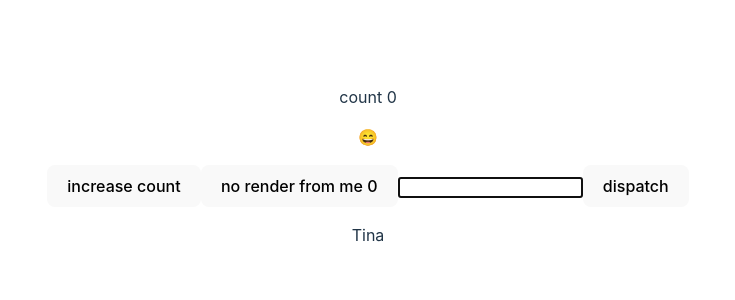
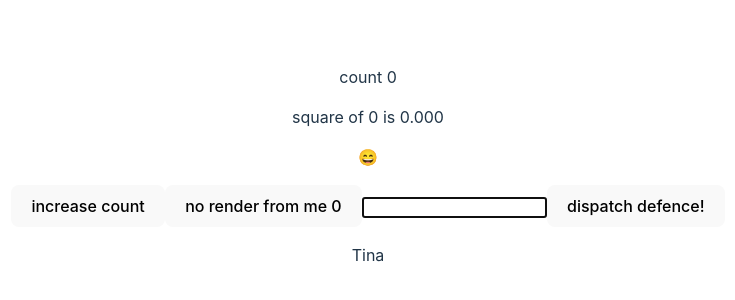
Before and after one commit to MakoDoli/React-course, a React (Vite) app: page / in a window 1280 px wide. Shown: the part 234-534 px from the top of the page, without its empty margins (272-1007 px from the left). Built offline with nearby package versions, Linux system fonts and the light colour scheme.

Commit message:
useMemo description

```diff
--- a/src/App.jsx
+++ b/src/App.jsx
@@ -1,4 +1,4 @@
-import { useEffect, useReducer, useRef, useState } from "react";
+import { useEffect, useMemo, useReducer, useRef, useState } from "react";
 import "./App.css";
 import { MoodContextProvider } from "./MoodContext";
 import { MoodEmoji } from "./MoodEmoji";
@@ -47,9 +47,20 @@ function App() {
   }
   const [state, dispatch] = useReducer(reducer, objForReducer);
 
+  // useMemo hook
+
+  const square = useMemo(() => {
+    console.log("render happened");
+    return (count * Math.random()).toFixed(3);
+  }, [count]);
+  // const square = (count * Math.random()).toFixed(3);
+
   return (
     <div>
       <p>count {count}</p>
+      <p>
+        square of {count} is {square}
+      </p>
       <MoodContextProvider>
         <MoodEmoji />
       </MoodContextProvider>
@@ -61,9 +72,14 @@ function App() {
       </button>
       <input ref={myRefInput} type="text" />
       <button
-        onClick={() => dispatch({ type: "changeName", payload: "Juansher" })}
+        onClick={() =>
+          dispatch({
+            type: "changeName",
+            payload: "Juansher" + Math.random().toFixed(2),
+          })
+        }
       >
-        dispatch
+        dispatch defence!
       </button>
       <p>{state.name}</p>
     </div>
--- a/src/history.jsx
+++ b/src/history.jsx
@@ -60,3 +60,6 @@ function NewBtn() {
 //----------------------------
 //useReducer -is also involved in state managment, but instead of directly updating state, we dispatch actions that go to reducer function, and then reducer function defines how to compute next state. useReducer takes two arguments - reducer function, and initial state (usually object)
 //reducer function takes two arguments - dispatch action and payload. action is an object: action.type is a type inside dispatch function {type: "string"} and action.payload is any value inside dispatch funciton {type: "string", payload: "I'm payload"} we want to use in updating state
+//-----------------------------
+//-----------------------------
+// useMemo - is a hook that allows us to memoize expensive computation within our function component. useMemo can take callback function and dependency array as argument. callback will only execute if dep. array changes
```
